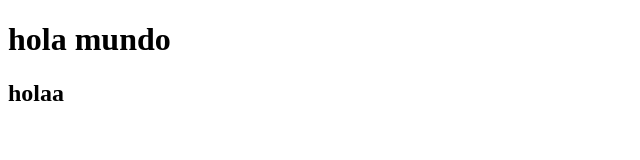
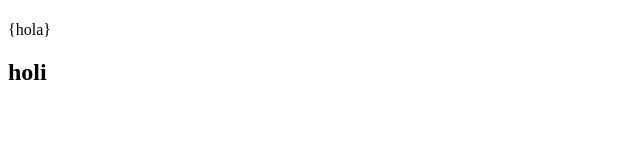
Before and after one commit to Amiraroman/primera-practica, a plain HTML site: page index.html in a window 1280 px wide. Shown: the whole page, without its empty margins (0-640 px from the left). Drawn offline with Linux system fonts and the light colour scheme.

Commit message:
Update index.html

```diff
--- a/index.html
+++ b/index.html
@@ -6,7 +6,6 @@
     <title>Document</title>
 </head>
 <body>
-    <h1>hola mundo</h1>
-    <h2>holaa</h2>
+    <h1></h1>{hola} <h2>holi</h2>
 </body>
 </html>
```
